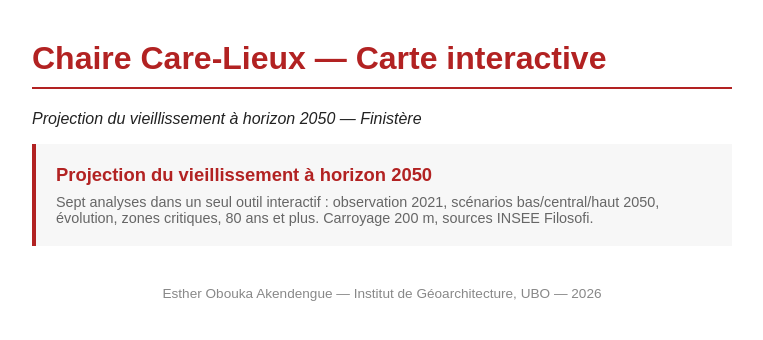
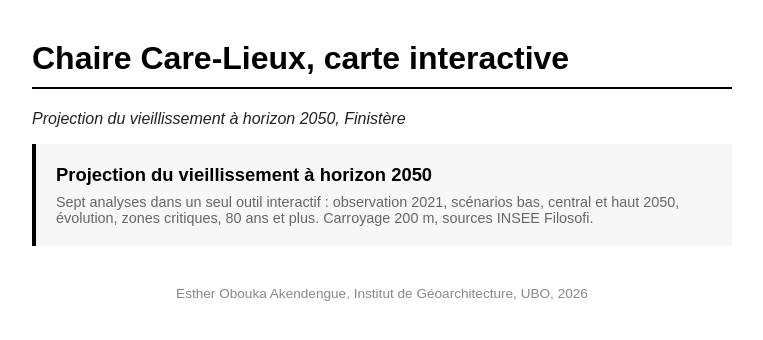
Before and after one commit to EstherThia/carelieux-cartes-projection, a plain HTML site: page index.html in a window 1280 px wide. Shown: the whole page, without its empty margins (258-1021 px from the left). Drawn offline with Linux system fonts and the light colour scheme.

Commit message:
Update index.html

```diff
--- a/index.html
+++ b/index.html
@@ -2,29 +2,29 @@
 <html lang="fr">
 <head>
 <meta charset="UTF-8">
-<title>Chaire Care-Lieux — Projection vieillissement 2050</title>
+<title>Chaire Care-Lieux - Projection vieillissement 2050</title>
 <style>
   body { font-family: Arial, sans-serif; max-width: 700px; margin: 40px auto; padding: 0 20px; color: #222; }
-  h1 { color: #B22222; border-bottom: 2px solid #B22222; padding-bottom: 10px; }
+  h1 { color: #000; border-bottom: 2px solid #000; padding-bottom: 10px; }
   ul { list-style: none; padding: 0; }
-  li { margin: 15px 0; padding: 20px; background: #f7f7f7; border-left: 4px solid #B22222; }
-  a { color: #B22222; text-decoration: none; font-weight: bold; font-size: 1.15em; }
+  li { margin: 15px 0; padding: 20px; background: #f7f7f7; border-left: 4px solid #000; }
+  a { color: #000; text-decoration: none; font-weight: bold; font-size: 1.15em; }
   a:hover { text-decoration: underline; }
   p.small { color: #666; font-size: 0.9em; margin: 8px 0 0 0; }
   footer { margin-top: 40px; color: #888; font-size: 0.85em; text-align: center; }
 </style>
 </head>
 <body>
-<h1>Chaire Care-Lieux — Carte interactive</h1>
-<p><em>Projection du vieillissement à horizon 2050 — Finistère</em></p>
+<h1>Chaire Care-Lieux, carte interactive</h1>
+<p><em>Projection du vieillissement à horizon 2050, Finistère</em></p>
 <ul>
   <li>
     <a href="NOM_DE_TON_FICHIER.html">Projection du vieillissement à horizon 2050</a>
-    <p class="small">Sept analyses dans un seul outil interactif : observation 2021, scénarios bas/central/haut 2050, évolution, zones critiques, 80 ans et plus. Carroyage 200 m, sources INSEE Filosofi.</p>
+    <p class="small">Sept analyses dans un seul outil interactif : observation 2021, scénarios bas, central et haut 2050, évolution, zones critiques, 80 ans et plus. Carroyage 200 m, sources INSEE Filosofi.</p>
   </li>
 </ul>
 <footer>
-  Esther Obouka Akendengue — Institut de Géoarchitecture, UBO — 2026
+  Esther Obouka Akendengue, Institut de Géoarchitecture, UBO, 2026
 </footer>
 </body>
 </html>
```
